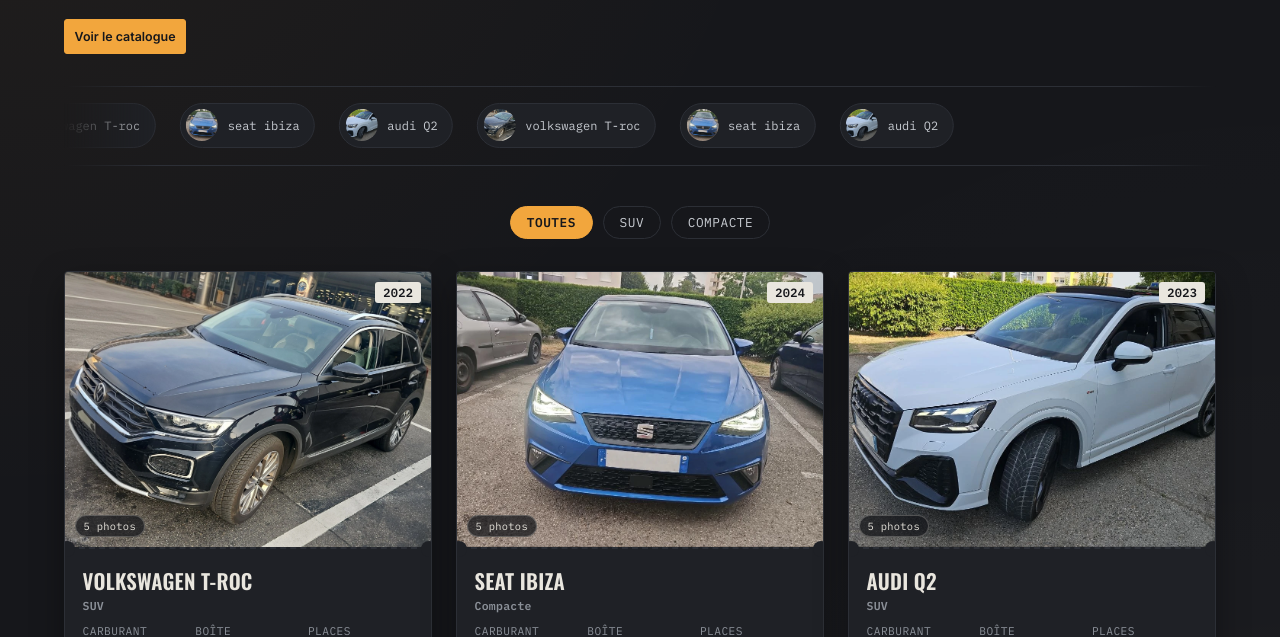
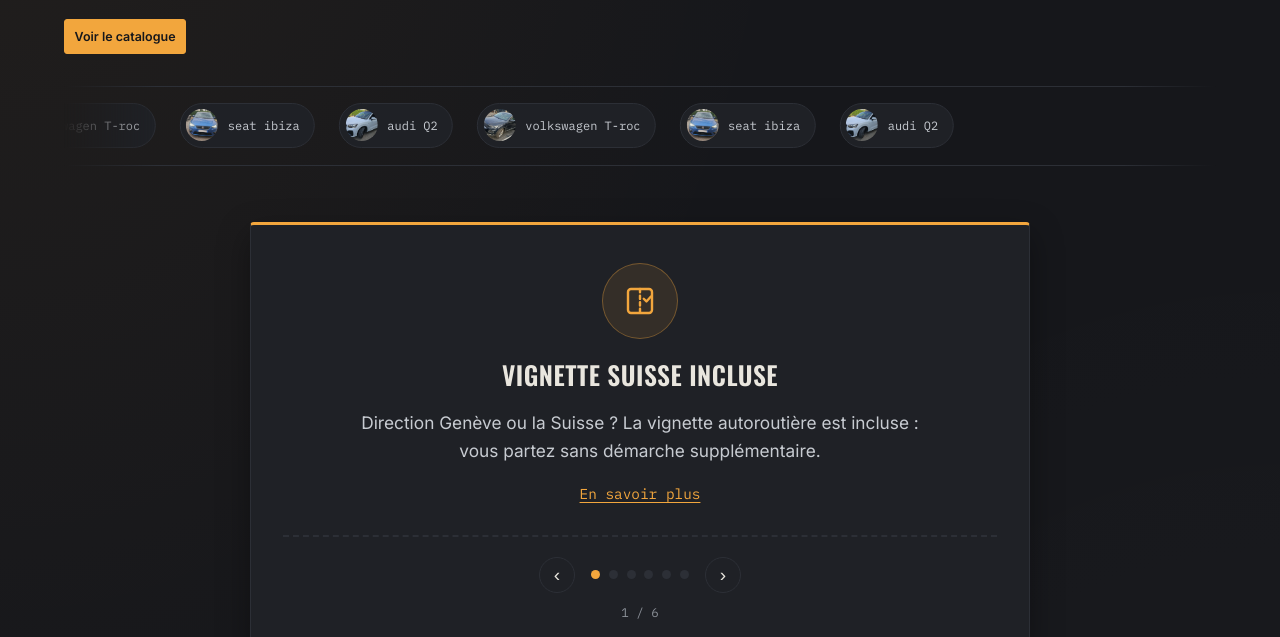
Before and after one commit to ROS-44/car-expo, a website built with Vite: page index.html in a window 1280 px wide. Shown: the part 315-952 px from the top of the page. Built offline with nearby package versions, Linux system fonts and the light colour scheme; no server answers.

Commit message:
added a slideshow for general info and more style improvemnts coming

```diff
--- /dev/null
+++ b/src/components/infoSlider.ts
@@ -0,0 +1,207 @@
+interface InfoSlide {
+  title: string;
+  /** Phrase courte, toujours visible. */
+  summary: string;
+  /** Détails affichés sous « En savoir plus ». */
+  details: string[];
+  /** Contenu interne d'un <svg viewBox="0 0 24 24"> */
+  icon: string;
+}
+
+// Ton volontairement commercial et discret : aucun tarif, aucune pénalité,
+// aucun détail d'assurance ici. Tout cela est réservé à la future page
+// « conditions de location ».
+const SLIDES: InfoSlide[] = [
+  {
+    title: "Vignette suisse incluse",
+    summary:
+      "Direction Genève ou la Suisse ? La vignette autoroutière est incluse : vous partez sans démarche supplémentaire.",
+    details: [
+      "La vignette autoroutière suisse est comprise dans votre location.",
+      "Elle est rattachée à l'immatriculation du véhicule : lors d'un contrôle, la vérification se fait directement à partir de la plaque.",
+    ],
+    icon: `<rect x="4" y="4" width="16" height="16" rx="2"/><path d="M12 4v16" stroke-dasharray="2.2 2.2"/><path d="m14.5 10.5 1.8 1.8 3-3.3"/>`,
+  },
+  {
+    title: "Une location encadrée",
+    summary:
+      "Chaque location s'appuie sur un contrat clair, que nous vous présentons avant la remise des clés.",
+    details: [
+      "Les garanties et conditions de prise en charge figurent dans votre contrat de location.",
+      "Nous prenons le temps de vous les expliquer avant le départ, et de répondre à toutes vos questions.",
+      "Une page détaillée sera bientôt disponible.",
+    ],
+    icon: `<path d="M12 3.5 19 6.5v5c0 5-3.5 8.5-7 10-3.5-1.5-7-5-7-10v-5L12 3.5Z"/><path d="m9 12 2 2 4-4"/>`,
+  },
+  {
+    title: "Démarches simplifiées",
+    summary:
+      "Votre permis de conduire en cours de validité, et les formalités se font simplement, sur place.",
+    details: [
+      "Un permis de conduire valide est nécessaire.",
+      "Un dépôt de garantie, adapté à la catégorie du véhicule, est prévu : notre équipe vous en précise les modalités.",
+    ],
+    icon: `<rect x="3" y="5" width="18" height="14" rx="2"/><circle cx="8.5" cy="11" r="2"/><path d="M5.5 17c.5-1.8 1.8-2.7 3-2.7s2.5.9 3 2.7"/><path d="M14 9h5"/><path d="M14 13h5"/>`,
+  },
+  {
+    title: "Carburant sans prise de tête",
+    summary:
+      "Le niveau de carburant est relevé ensemble au départ : vous le rendez au même niveau, c'est tout.",
+    details: [
+      "Le niveau est noté sur votre contrat lors de la remise du véhicule.",
+      "À la restitution, il suffit de revenir au même niveau.",
+    ],
+    icon: `<path d="M5 21V6a2 2 0 0 1 2-2h5a2 2 0 0 1 2 2v15"/><path d="M4 21h11"/><path d="M14 10h1.5a1.5 1.5 0 0 1 1.5 1.5V17a1.5 1.5 0 0 0 3 0v-6l-2.2-2.2"/><path d="M7 5v4h5V5"/>`,
+  },
+  {
+    title: "On vient à vous",
+    summary:
+      "Livraison et récupération du véhicule au lieu convenu avec vous : le service de cartage.",
+    details: [
+      "Le lieu et l'heure du rendez-vous sont fixés ensemble, à l'avance.",
+      "Le lieu de restitution est également convenu avec vous.",
+      "Les conditions du service de cartage seront détaillées sur la page dédiée.",
+    ],
+    icon: `<path d="M12 21s-6.5-5.6-6.5-11a6.5 6.5 0 0 1 13 0c0 5.4-6.5 11-6.5 11Z"/><circle cx="12" cy="10" r="2.3"/>`,
+  },
+  {
+    title: "Un retour sans tracas",
+    summary:
+      "Nos véhicules vous sont remis propres et entretenus. Un retour à l'heure et dans le même état, et tout se passe bien.",
+    details: [
+      "Merci de restituer le véhicule propre, à l'heure convenue, pour le client suivant.",
+      "Un imprévu ? Prévenez-nous : mieux vaut en parler à l'avance.",
+    ],
+    icon: `<circle cx="12" cy="12" r="8.5"/><path d="M12 7.5V12l3 2"/>`,
+  },
+];
+
+const AUTOPLAY_MS = 6000;
+
+let currentIndex = 0;
+let expanded = false;
+let autoplayTimer: ReturnType<typeof setInterval> | null = null;
+
+function renderSlide(section: HTMLElement): void {
+  const slide = SLIDES[currentIndex];
+
+  section.querySelector(".info-slide-icon")!.innerHTML = slide.icon;
+  section.querySelector(".info-slide-title")!.textContent = slide.title;
+  section.querySelector(".info-slide-desc")!.textContent = slide.summary;
+
+  const list = section.querySelector<HTMLUListElement>(".info-slide-details")!;
+  list.replaceChildren(
+    ...slide.details.map((text) => {
+      const li = document.createElement("li");
+      li.textContent = text;
+      return li;
+    }),
+  );
+
+  section.querySelector(".info-slider-counter")!.textContent =
+    `${currentIndex + 1} / ${SLIDES.length}`;
+
+  section.querySelectorAll(".info-dot").forEach((dot, i) => {
+    dot.classList.toggle("active", i === currentIndex);
+  });
+}
+
+function setExpanded(section: HTMLElement, value: boolean): void {
+  expanded = value;
+  const button = section.querySelector<HTMLButtonElement>(".info-more")!;
+  const list = section.querySelector<HTMLUListElement>(".info-slide-details")!;
+  button.setAttribute("aria-expanded", String(value));
+  button.textContent = value ? "Réduire" : "En savoir plus";
+  list.hidden = !value;
+}
+
+function goTo(section: HTMLElement, index: number): void {
+  currentIndex = (index + SLIDES.length) % SLIDES.length;
+  setExpanded(section, false);
+  renderSlide(section);
+}
+
+function stopAutoplay(): void {
+  if (autoplayTimer) clearInterval(autoplayTimer);
+  autoplayTimer = null;
+}
+
+function startAutoplay(section: HTMLElement): void {
+  const reduceMotion = window.matchMedia(
+    "(prefers-reduced-motion: reduce)",
+  ).matches;
+  stopAutoplay();
+  // Pas de défilement automatique si l'utilisateur lit le détail.
+  if (reduceMotion || expanded) return;
+  autoplayTimer = setInterval(
+    () => goTo(section, currentIndex + 1),
+    AUTOPLAY_MS,
+  );
+}
+
+export function createInfoSlider(): HTMLElement {
+  const section = document.createElement("section");
+  section.className = "info-slider";
+  section.setAttribute("role", "region");
+  section.setAttribute("aria-roledescription", "carrousel");
+  section.setAttribute("aria-label", "Informations pratiques sur la location");
+
+  section.innerHTML = `
+    <div class="info-slide">
+      <div class="info-slide-icon-wrap">
+        <svg class="info-slide-icon" viewBox="0 0 24 24" fill="none" stroke="currentColor" stroke-width="1.6" stroke-linecap="round" stroke-linejoin="round" aria-hidden="true"></svg>
+      </div>
+      <h2 class="info-slide-title"></h2>
+      <p class="info-slide-desc"></p>
+      <button type="button" class="info-more" aria-expanded="false" aria-controls="info-slide-details">En savoir plus</button>
+      <ul class="info-slide-details" id="info-slide-details" hidden></ul>
+    </div>
+
+    <div class="info-slider-controls">
+      <button type="button" class="info-nav info-prev" aria-label="Information précédente">&#8249;</button>
+      <div class="info-dots"></div>
+      <button type="button" class="info-nav info-next" aria-label="Information suivante">&#8250;</button>
+    </div>
+    <span class="info-slider-counter"></span>
+  `;
+
+  const dotsZone = section.querySelector(".info-dots")!;
+  SLIDES.forEach((_, i) => {
+    const dot = document.createElement("button");
+    dot.type = "button";
+    dot.className = "info-dot";
+    dot.setAttribute("aria-label", `Aller à l'information ${i + 1}`);
+    dot.addEventListener("click", () => {
+      goTo(section, i);
+      startAutoplay(section);
+    });
+    dotsZone.appendChild(dot);
+  });
+
+  section.querySelector(".info-prev")?.addEventListener("click", () => {
+    goTo(section, currentIndex - 1);
+    startAutoplay(section);
+  });
+  section.querySelector(".info-next")?.addEventListener("click", () => {
+    goTo(section, currentIndex + 1);
+    startAutoplay(section);
+  });
+
+  section.querySelector(".info-more")?.addEventListener("click", () => {
+    setExpanded(section, !expanded);
+    startAutoplay(section);
+  });
+
+  // Pause au survol et au focus clavier : un carrousel qui défile seul
+  // doit pouvoir être arrêté par l'utilisateur.
+  section.addEventListener("mouseenter", stopAutoplay);
+  section.addEventListener("mouseleave", () => startAutoplay(section));
+  section.addEventListener("focusin", stopAutoplay);
+  section.addEventListener("focusout", () => startAutoplay(section));
+
+  renderSlide(section);
+  setExpanded(section, false);
+  startAutoplay(section);
+
+  return section;
+}
--- a/src/main.ts
+++ b/src/main.ts
@@ -5,6 +5,7 @@
 import { createHeader } from "./components/header";
 import { createHero, updateHeroStrip } from "./components/hero";
 import { createFilters } from "./components/filters";
+import { createInfoSlider } from "./components/infoSlider";
 import { createCarCard } from "./components/carCard";
 import { createFooter } from "./components/footer";
 
@@ -28,6 +29,8 @@
   // catalogue charge. Seule la zone catalogue montre un spinner.
   const heroSection = createHero([]);
   main.appendChild(heroSection);
+
+  main.appendChild(createInfoSlider());
 
   const catalogueZone = document.createElement("div");
   catalogueZone.innerHTML = `
--- a/src/style.css
+++ b/src/style.css
@@ -339,6 +339,147 @@
   }
 }
 
+/* ---------- Slider d'infos pratiques ---------- */
+
+.info-slider {
+  width: calc(100% - 2rem);
+  max-width: 780px;
+  margin: 1.5rem auto 2.5rem;
+  padding: 2.4rem 2rem 1.6rem;
+  text-align: center;
+  background: var(--asphalt-light);
+  border: 1px solid var(--asphalt-border);
+  border-top: 3px solid var(--amber);
+  border-radius: var(--radius);
+  box-shadow: var(--shadow);
+}
+
+.info-slide {
+  display: flex;
+  flex-direction: column;
+  align-items: center;
+  gap: 1rem;
+  min-height: 250px; /* réserve l'espace pour éviter un décalage à chaque slide */
+}
+
+.info-slide-icon-wrap {
+  width: 76px;
+  height: 76px;
+  border-radius: 50%;
+  background: rgba(242, 166, 61, 0.1);
+  border: 1px solid rgba(242, 166, 61, 0.35);
+  display: flex;
+  align-items: center;
+  justify-content: center;
+}
+
+.info-slide-icon {
+  width: 36px;
+  height: 36px;
+  color: var(--amber);
+}
+
+.info-slide-title {
+  font-family: var(--font-display);
+  font-size: 1.6rem;
+  font-weight: 600;
+  text-transform: uppercase;
+  letter-spacing: 0.02em;
+  margin: 0;
+}
+
+.info-slide-desc {
+  color: var(--chrome);
+  font-size: 1.08rem;
+  line-height: 1.6;
+  max-width: 54ch;
+  margin: 0;
+}
+
+.info-more {
+  background: none;
+  border: none;
+  padding: 0.2rem 0;
+  font-family: var(--font-mono);
+  font-size: 0.9rem;
+  color: var(--amber);
+  text-decoration: underline;
+  text-underline-offset: 3px;
+  cursor: pointer;
+}
+
+.info-more:hover {
+  color: var(--amber-bright);
+}
+
+.info-slide-details {
+  text-align: left;
+  max-width: 54ch;
+  margin: 0.4rem 0 0;
+  padding-left: 1.2rem;
+  color: var(--chrome);
+  font-size: 1rem;
+  line-height: 1.6;
+}
+
+.info-slide-details li + li {
+  margin-top: 0.45rem;
+}
+
+.info-slider-controls {
+  display: flex;
+  align-items: center;
+  justify-content: center;
+  gap: 1rem;
+  margin-top: 1.4rem;
+  padding-top: 1.2rem;
+  border-top: 2px dashed var(--asphalt-border); /* clin d'œil aux cartes "ticket" du catalogue */
+}
+
+.info-nav {
+  background: transparent;
+  border: 1px solid var(--asphalt-border);
+  color: var(--paper);
+  border-radius: 50%;
+  width: 36px;
+  height: 36px;
+  font-size: 1.2rem;
+  cursor: pointer;
+  display: flex;
+  align-items: center;
+  justify-content: center;
+}
+
+.info-nav:hover {
+  border-color: var(--chrome-dim);
+}
+
+.info-dots {
+  display: flex;
+  gap: 0.55rem;
+}
+
+.info-dot {
+  width: 9px;
+  height: 9px;
+  border-radius: 50%;
+  background: var(--asphalt-border);
+  border: none;
+  padding: 0;
+  cursor: pointer;
+}
+
+.info-dot.active {
+  background: var(--amber);
+}
+
+.info-slider-counter {
+  display: block;
+  margin-top: 0.7rem;
+  font-family: var(--font-mono);
+  font-size: 0.78rem;
+  color: var(--chrome-dim);
+}
 /* ---------- Filtres ---------- */
 
 .filters {
@@ -958,6 +1099,15 @@
 }
 
 @media (max-width: 480px) {
+  .info-slider {
+    padding: 2rem 1.2rem 1.4rem;
+  }
+  .info-slide {
+    min-height: 300px;
+  }
+  .info-slide-title {
+    font-size: 1.35rem;
+  }
   .car-specs {
     grid-template-columns: repeat(2, 1fr);
   }
```
